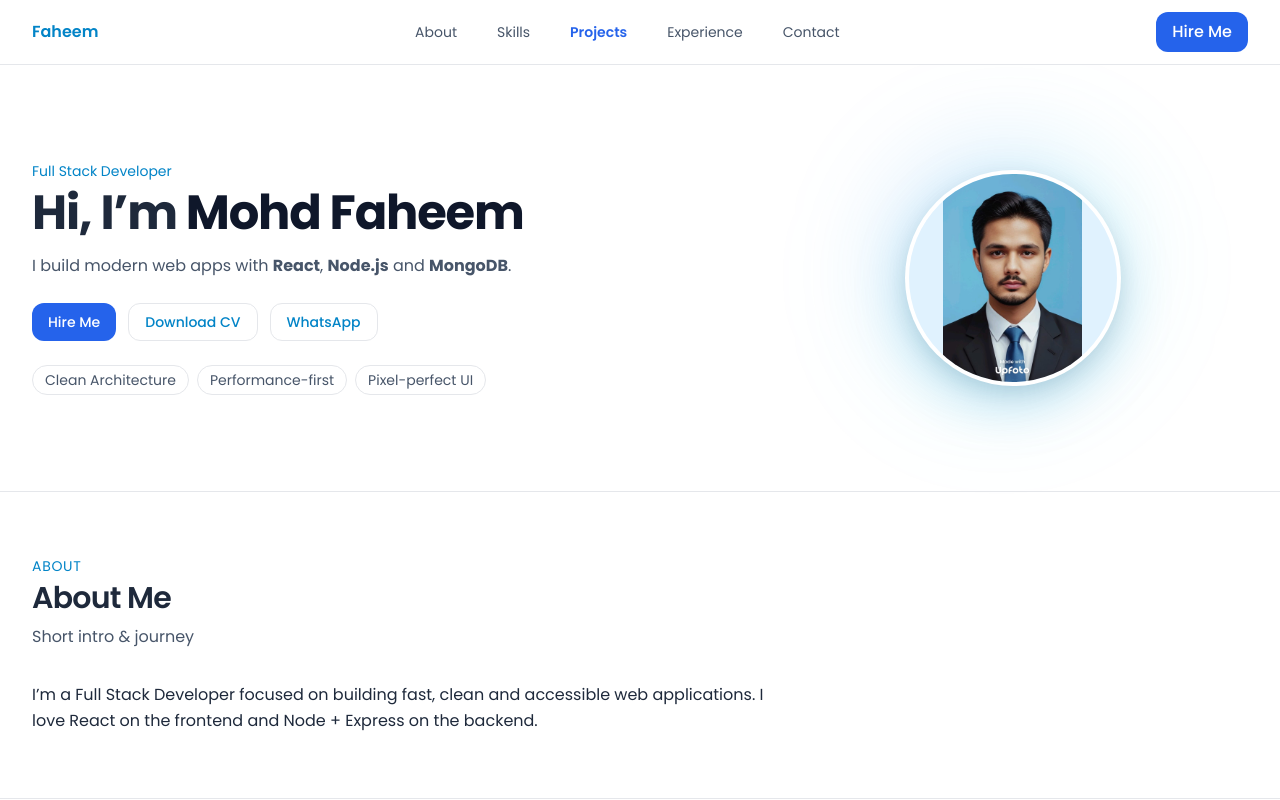
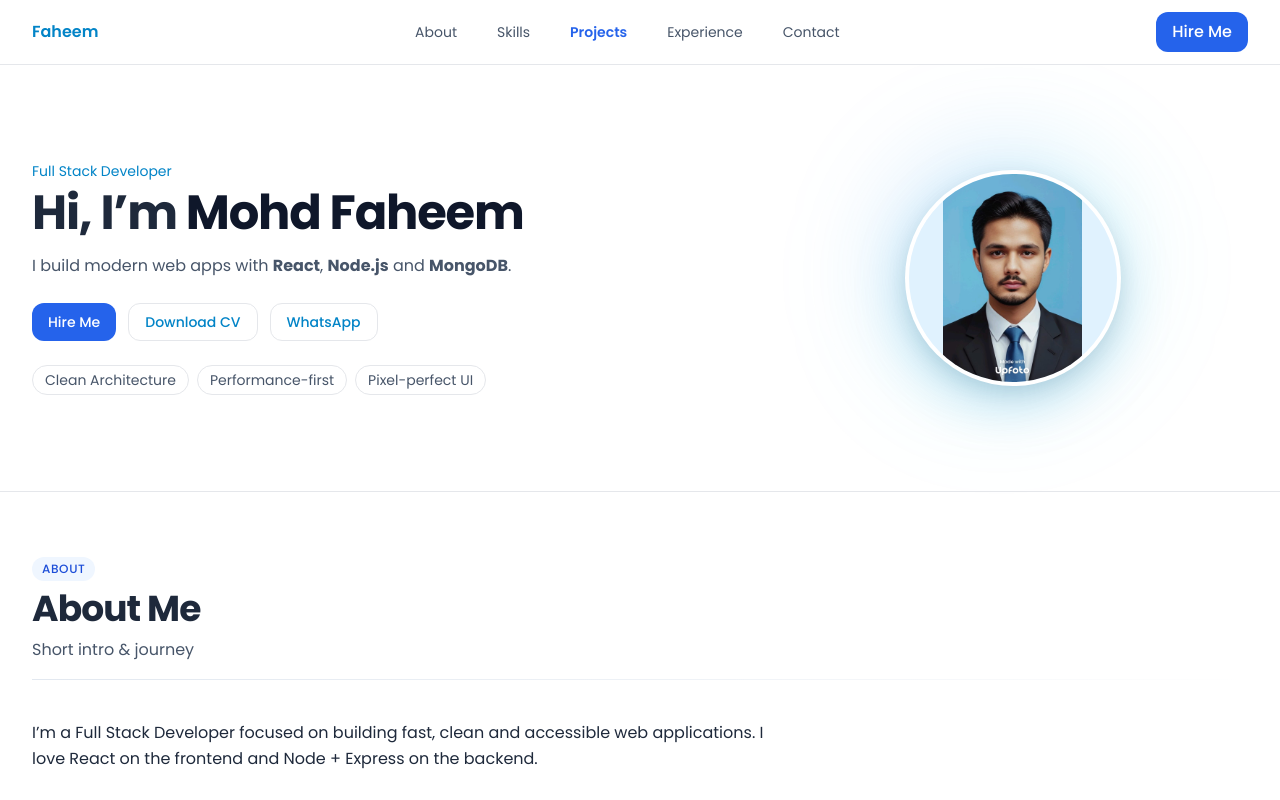
Before and after one commit to mr-faheem/faheem.portfolio, a React (Vite) app: page / in a window 1280 px wide. Shown: the top 800 px of the page. Built offline with nearby package versions, Linux system fonts and the light colour scheme.

Commit message:
polish(heading): eyebrow pill, bold title, subtle gradient divider

```diff
--- a/src/components/common/SectionHeading.jsx
+++ b/src/components/common/SectionHeading.jsx
@@ -2,10 +2,29 @@ import React from "react";
 
 export default function SectionHeading({ id, eyebrow, title, subtitle }) {
   return (
-    <header id={id} className="mb-8">
-      {eyebrow && <p className="text-sm tracking-wider text-primary-600">{eyebrow}</p>}
-      <h2 className="mt-1 text-2xl md:text-3xl font-semibold">{title}</h2>
-      {subtitle && <p className="mt-2 text-slate-600">{subtitle}</p>}
+    <header id={id} className="mb-8 md:mb-10">
+      {eyebrow && (
+        <span
+          className="inline-block rounded-full bg-blue-50 text-blue-700
+                     px-2.5 py-1 text-xs font-medium tracking-wider
+                     dark:bg-sky-900/40 dark:text-sky-200"
+        >
+          {eyebrow}
+        </span>
+      )}
+
+      <h2 className="mt-2 text-3xl md:text-4xl font-bold tracking-tight">
+        {title}
+      </h2>
+
+      {subtitle && (
+        <p className="mt-2 text-slate-600 max-w-prose">
+          {subtitle}
+        </p>
+      )}
+
+      {/* subtle divider */}
+      <div className="mt-4 h-px bg-gradient-to-r from-slate-200 via-slate-200/60 to-transparent dark:from-slate-700 dark:via-slate-700/60" />
     </header>
   );
 }
```
